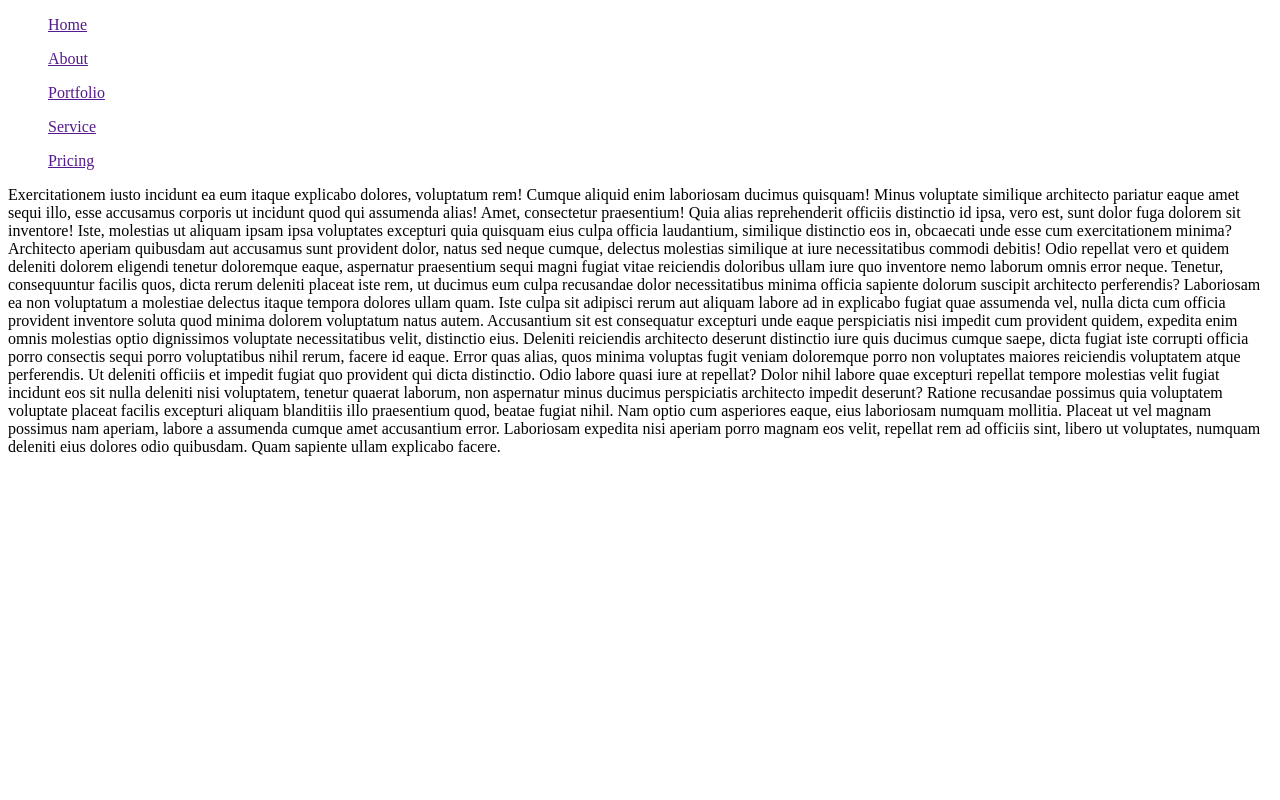
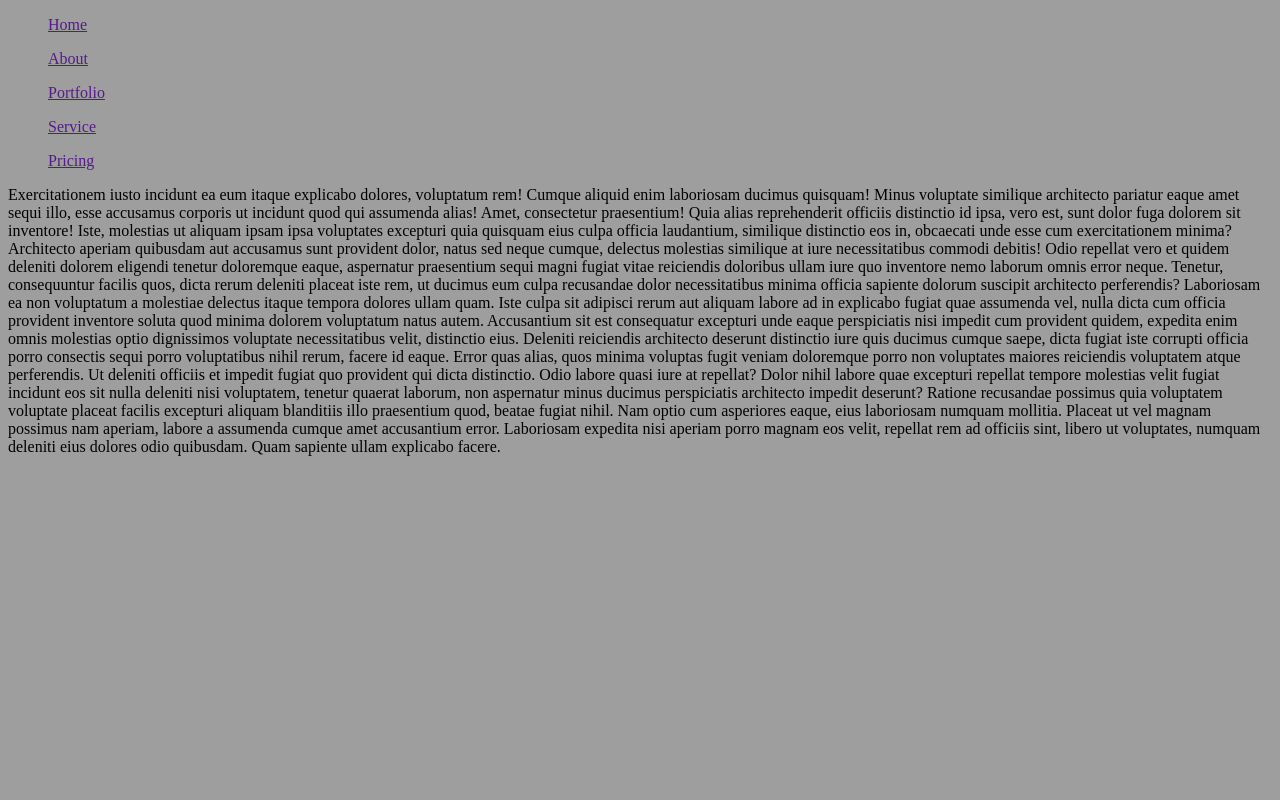
Before and after one commit to mdrabiulis/My-Projects, a plain HTML site: page index.html in a window 1280 px wide. Shown: the top 800 px of the page. Drawn offline with Linux system fonts and the light colour scheme; the site is published under a folder, as on GitHub Pages, so addresses that start at the root find nothing.

Commit message:
link faveicon

```diff
--- a/index.html
+++ b/index.html
@@ -4,6 +4,7 @@
     <meta charset="UTF-8">
     <meta name="viewport" content="width=device-width, initial-scale=1.0">
     <link rel="stylesheet" href="styles/styles.css">
+    <link rel="shortcut icon" href="twitter.png" type="image/x-icon">
     <title>My Portfolio</title>
 </head>
 <body>
@@ -40,7 +41,6 @@
     <br>
     <br>
     <br>
-
     <br>
     <br>
     <br>
--- a/styles/styles.css
+++ b/styles/styles.css
@@ -4,7 +4,7 @@
 }
 
 body{
-    background-image: url(/images/images.jpg);
+    background-image: url(../images/images.jpg);
     background-size: cover;
     background-repeat: no-repeat;
     background-position: center;
```
Also changed, not shown: icom.png (added), twitter.png (added).
